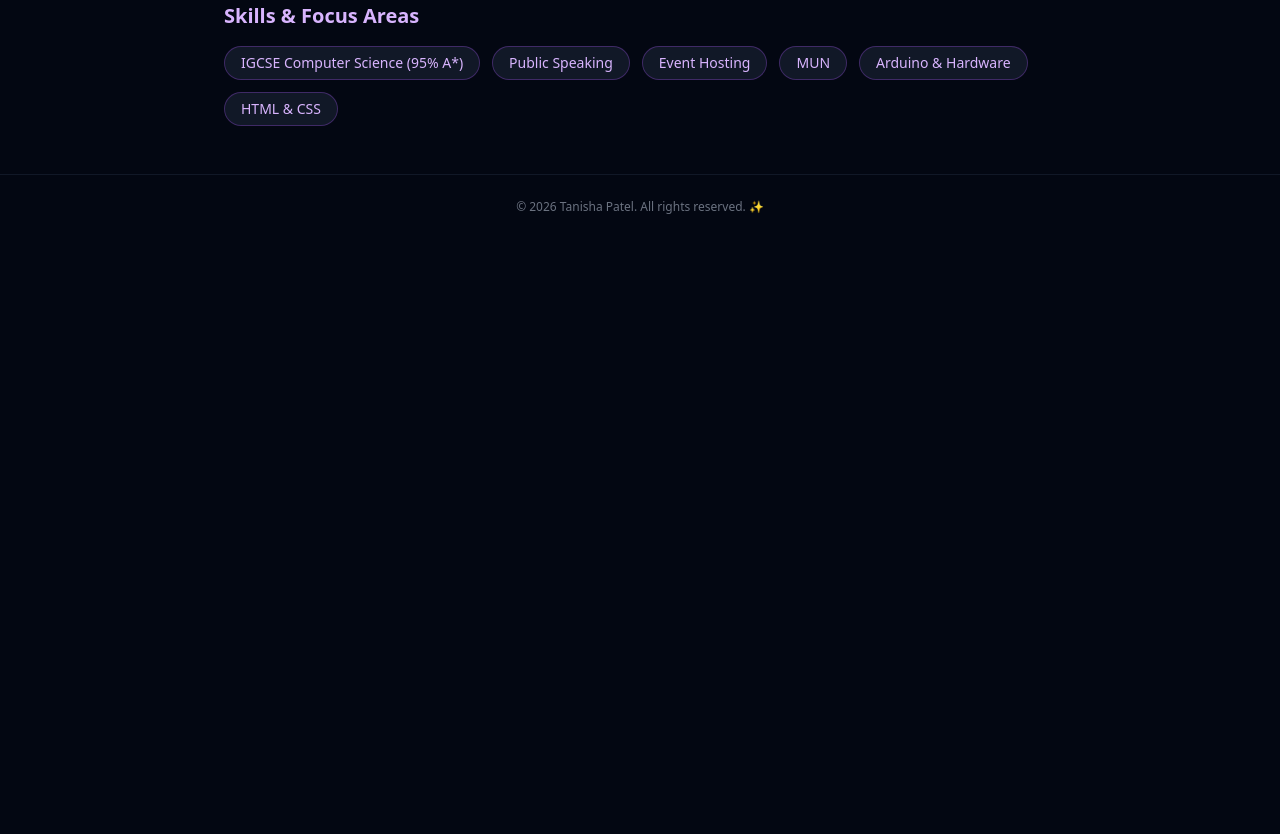
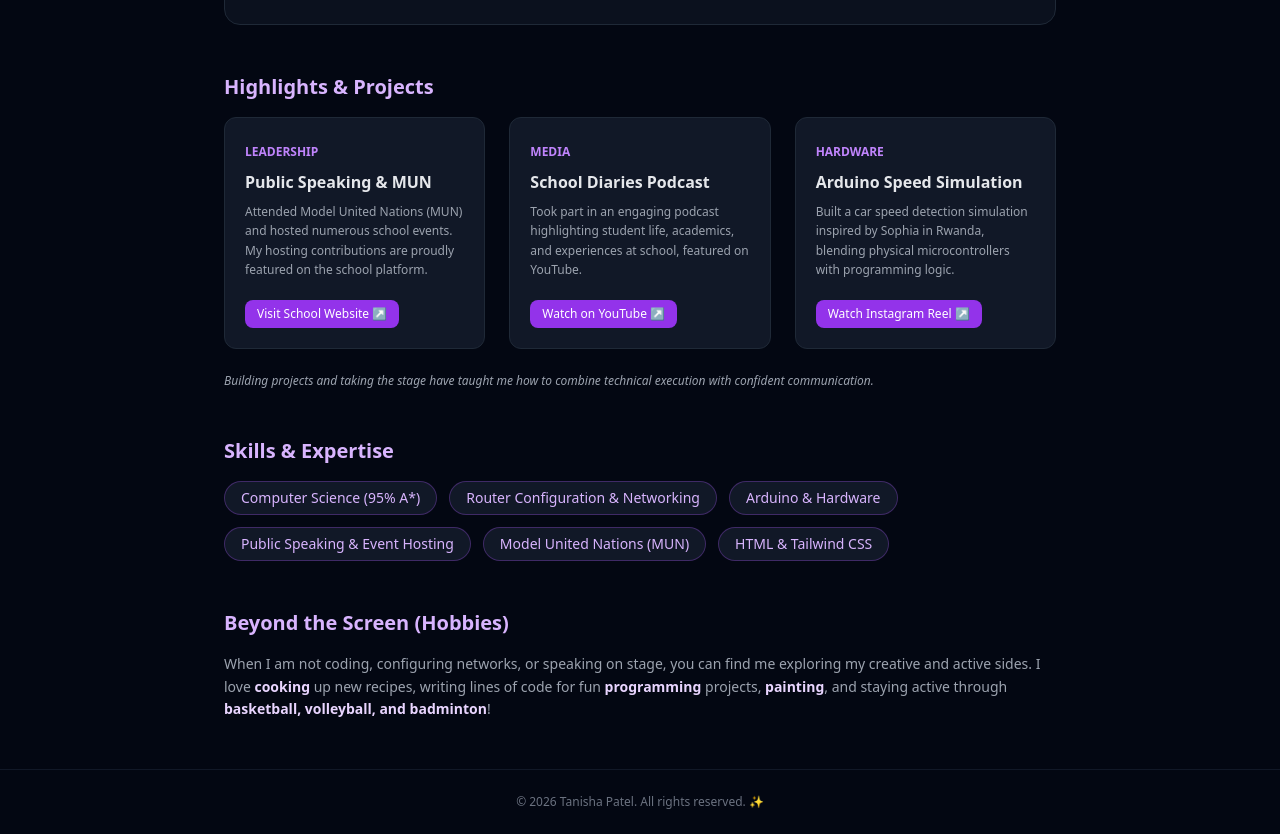
Before and after one commit to tanisha-patel77/my-first-portfolio, a Django app: page /about_tme/ in a window 1280 px wide. Shown: the part 758-1592 px from the top of the page. Before the commit the page ends 972 px from the top, so only its background shows below. Run offline with Django 4.2, Linux system fonts and the light colour scheme; some libraries are stand-ins or nearby versions.

Commit message:
updated all my pages

```diff
--- a/templates/portfolio/about_me.html
+++ b/templates/portfolio/about_me.html
@@ -1,3 +1,4 @@
+{% load static %}
 <!DOCTYPE html>
 <html lang="en">
 <head>
@@ -20,54 +21,109 @@
 </nav>
 
 <!-- About Content Section -->
-<main class="max-w-4xl mx-auto px-8 py-12 space-y-10 w-full">
+<main class="max-w-4xl mx-auto px-8 py-12 space-y-12 w-full">
 
-    <!-- Background Story -->
+    <!-- Background Story & Passion -->
     <div class="space-y-4">
         <h2 class="text-3xl font-bold text-purple-400">About Me</h2>
         <p class="text-gray-300 leading-relaxed">
             I am a 17-year-old student currently living in Rwanda. Born and brought up in Kenya with roots originating from India, my multicultural background gives me a unique perspective on community, leadership, and problem-solving.
         </p>
         <p class="text-gray-300 leading-relaxed">
-            Having scored a <strong class="text-purple-300">95% A* in IGCSE Computer Science</strong>, I know exactly what I want to do. I am passionate about technology, logic, and building meaningful solutions.
+            My passion for computer science runs deep—everyone at school knows it's my absolute favorite domain! Having scored a <strong class="text-purple-300">95% A* in IGCSE Computer Science</strong>, I am fully focused on a journey toward becoming a software engineer. Beyond writing code, I love diving into hands-on technology: I have configured routers, worked extensively with computer networking, tinkered with hardware like Arduino, and solved complex logic problems.
         </p>
     </div>
 
-    <!-- Leadership & Public Speaking -->
-    <div class="space-y-4">
-        <h3 class="text-xl font-semibold text-purple-300">Leadership & Public Speaking</h3>
-        <p class="text-gray-400 text-sm leading-relaxed">
-            Beyond technology, I am heavily involved in leadership. I host major school events, compete in Model United Nations (MUN), and love taking the mic. My hosting contributions are highlighted on the <a href="https://www.pathtosuccess.co.rw/" target="_blank" class="text-purple-400 underline hover:text-purple-300">Path to Success school website</a>, and I was also featured on the <a href="https://www.youtube.com/watch?v=taLbVNhGbg0&t=130s" target="_blank" class="text-purple-400 underline hover:text-purple-300">School Diaries on YouTube</a>!
-        </p>
+    <!-- Technical Image & Networking Section -->
+    <div class="flex flex-col md:flex-row items-center gap-6 bg-gray-900/60 border border-gray-800 p-6 rounded-2xl">
+        <div class="w-full md:w-1/2 rounded-xl overflow-hidden border border-purple-500/30">
+            <img src="{% static 'image_9017fe.jpg' %}" alt="Tanisha working on hardware and technical projects" class="w-full h-auto object-cover">
+        </div>
+        <div class="space-y-3 w-full md:w-1/2">
+            <span class="text-xs text-purple-400 font-semibold">TECHNICAL HANDS-ON WORK</span>
+            <h3 class="text-xl font-semibold text-gray-200">Hardware, Routing & Problem Solving</h3>
+            <p class="text-gray-400 text-sm leading-relaxed">
+                Whether it's configuring routers, understanding network topologies, or troubleshooting hardware components, I love bridging the gap between theoretical computing and real-world implementation.
+            </p>
+        </div>
     </div>
 
-    <!-- Project Spotlight -->
+    <!-- 3 Highlight Cards (Public Speaking, Podcast, Arduino) -->
     <div class="space-y-4">
-        <h3 class="text-xl font-semibold text-purple-300">Featured Project</h3>
-        <div class="bg-gray-900 border border-gray-800 p-5 rounded-xl space-y-2 max-w-xl">
-            <h4 class="font-bold text-gray-200">Sophia Car Speed Detection Simulation</h4>
-            <p class="text-gray-400 text-sm">
-                An Arduino hardware project simulating car speed detection inspired by Sophia in Rwanda.
-            </p>
-            <div class="pt-2">
-                <a href="https://www.instagram.com/path.to.success.school/reel/DZWqLQRMfa7/" target="_blank" class="inline-block text-xs bg-purple-600 hover:bg-purple-700 text-white px-4 py-2 rounded-lg font-medium transition">
-                    Watch Reel on Instagram ↗
-                </a>
+        <h3 class="text-xl font-semibold text-purple-300">Highlights & Projects</h3>
+        <div class="grid grid-cols-1 md:grid-cols-3 gap-6">
+
+            <!-- Card 1: Public Speaking & MUN -->
+            <div class="bg-gray-900 border border-gray-800 p-5 rounded-xl space-y-3 flex flex-col justify-between">
+                <div class="space-y-2">
+                    <span class="text-xs text-purple-400 font-semibold">LEADERSHIP</span>
+                    <h4 class="font-bold text-gray-200">Public Speaking & MUN</h4>
+                    <p class="text-gray-400 text-xs leading-relaxed">
+                        Attended Model United Nations (MUN) and hosted numerous school events. My hosting contributions are proudly featured on the school platform.
+                    </p>
+                </div>
+                <div class="pt-2">
+                    <a href="https://www.pathtosuccess.co.rw/" target="_blank" class="inline-block text-xs bg-purple-600 hover:bg-purple-700 text-white px-3 py-1.5 rounded-lg font-medium transition">
+                        Visit School Website ↗
+                    </a>
+                </div>
             </div>
+
+            <!-- Card 2: Podcast / YouTube Feature -->
+            <div class="bg-gray-900 border border-gray-800 p-5 rounded-xl space-y-3 flex flex-col justify-between">
+                <div class="space-y-2">
+                    <span class="text-xs text-purple-400 font-semibold">MEDIA</span>
+                    <h4 class="font-bold text-gray-200">School Diaries Podcast</h4>
+                    <p class="text-gray-400 text-xs leading-relaxed">
+                        Took part in an engaging podcast highlighting student life, academics, and experiences at school, featured on YouTube.
+                    </p>
+                </div>
+                <div class="pt-2">
+                    <a href="https://www.youtube.com/watch?v=taLbVNhGbg0&t=130s" target="_blank" class="inline-block text-xs bg-purple-600 hover:bg-purple-700 text-white px-3 py-1.5 rounded-lg font-medium transition">
+                        Watch on YouTube ↗
+                    </a>
+                </div>
+            </div>
+
+            <!-- Card 3: Arduino Project -->
+            <div class="bg-gray-900 border border-gray-800 p-5 rounded-xl space-y-3 flex flex-col justify-between">
+                <div class="space-y-2">
+                    <span class="text-xs text-purple-400 font-semibold">HARDWARE</span>
+                    <h4 class="font-bold text-gray-200">Arduino Speed Simulation</h4>
+                    <p class="text-gray-400 text-xs leading-relaxed">
+                        Built a car speed detection simulation inspired by Sophia in Rwanda, blending physical microcontrollers with programming logic.
+                    </p>
+                </div>
+                <div class="pt-2">
+                    <a href="https://www.instagram.com/path.to.success.school/reel/DZWqLQRMfa7/" target="_blank" class="inline-block text-xs bg-purple-600 hover:bg-purple-700 text-white px-3 py-1.5 rounded-lg font-medium transition">
+                        Watch Instagram Reel ↗
+                    </a>
+                </div>
+            </div>
+
         </div>
+        <p class="text-gray-400 text-xs pt-2 italic">Building projects and taking the stage have taught me how to combine technical execution with confident communication.</p>
     </div>
 
     <!-- Skills Section -->
     <div class="space-y-4">
-        <h3 class="text-xl font-semibold text-purple-300">Skills & Focus Areas</h3>
+        <h3 class="text-xl font-semibold text-purple-300">Skills & Expertise</h3>
         <div class="flex flex-wrap gap-3">
-            <span class="bg-gray-900 border border-purple-500/30 px-4 py-1.5 rounded-full text-sm text-purple-300">IGCSE Computer Science (95% A*)</span>
-            <span class="bg-gray-900 border border-purple-500/30 px-4 py-1.5 rounded-full text-sm text-purple-300">Public Speaking</span>
-            <span class="bg-gray-900 border border-purple-500/30 px-4 py-1.5 rounded-full text-sm text-purple-300">Event Hosting</span>
-            <span class="bg-gray-900 border border-purple-500/30 px-4 py-1.5 rounded-full text-sm text-purple-300">MUN</span>
+            <span class="bg-gray-900 border border-purple-500/30 px-4 py-1.5 rounded-full text-sm text-purple-300">Computer Science (95% A*)</span>
+            <span class="bg-gray-900 border border-purple-500/30 px-4 py-1.5 rounded-full text-sm text-purple-300">Router Configuration & Networking</span>
             <span class="bg-gray-900 border border-purple-500/30 px-4 py-1.5 rounded-full text-sm text-purple-300">Arduino & Hardware</span>
-            <span class="bg-gray-900 border border-purple-500/30 px-4 py-1.5 rounded-full text-sm text-purple-300">HTML & CSS</span>
+            <span class="bg-gray-900 border border-purple-500/30 px-4 py-1.5 rounded-full text-sm text-purple-300">Public Speaking & Event Hosting</span>
+            <span class="bg-gray-900 border border-purple-500/30 px-4 py-1.5 rounded-full text-sm text-purple-300">Model United Nations (MUN)</span>
+            <span class="bg-gray-900 border border-purple-500/30 px-4 py-1.5 rounded-full text-sm text-purple-300">HTML & Tailwind CSS</span>
         </div>
+    </div>
+
+    <!-- Hobbies & Interests -->
+    <div class="space-y-4">
+        <h3 class="text-xl font-semibold text-purple-300">Beyond the Screen (Hobbies)</h3>
+        <p class="text-gray-400 text-sm leading-relaxed">
+            When I am not coding, configuring networks, or speaking on stage, you can find me exploring my creative and active sides. I love <strong class="text-purple-200">cooking</strong> up new recipes, writing lines of code for fun <strong class="text-purple-200">programming</strong> projects, <strong class="text-purple-200">painting</strong>, and staying active through <strong class="text-purple-200">basketball, volleyball, and badminton</strong>!
+        </p>
     </div>
 
 </main>
```
Also changed, not shown: templates/portfolio/contactme.html (+29 -9 lines), templates/portfolio/index.html (+11 -13 lines).
